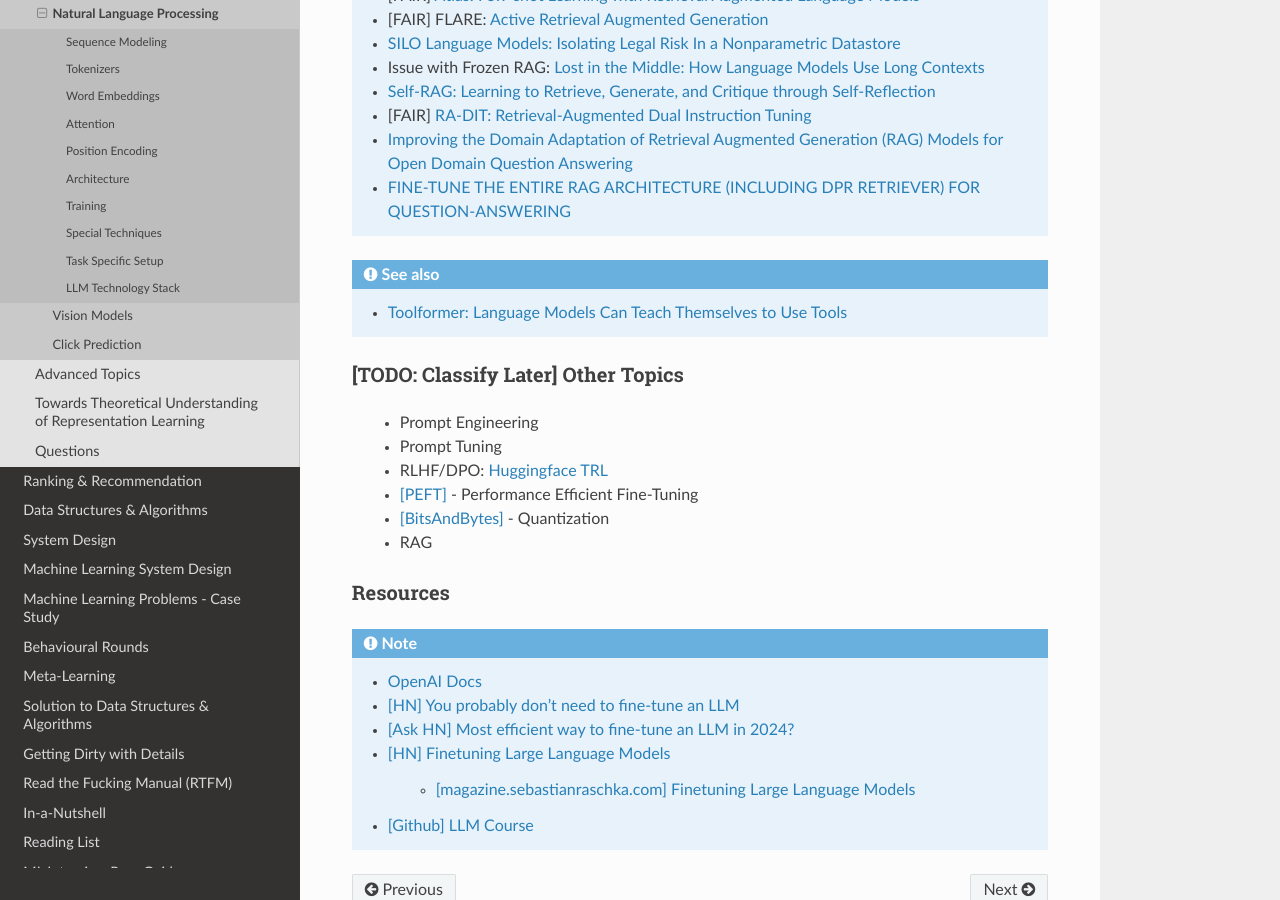
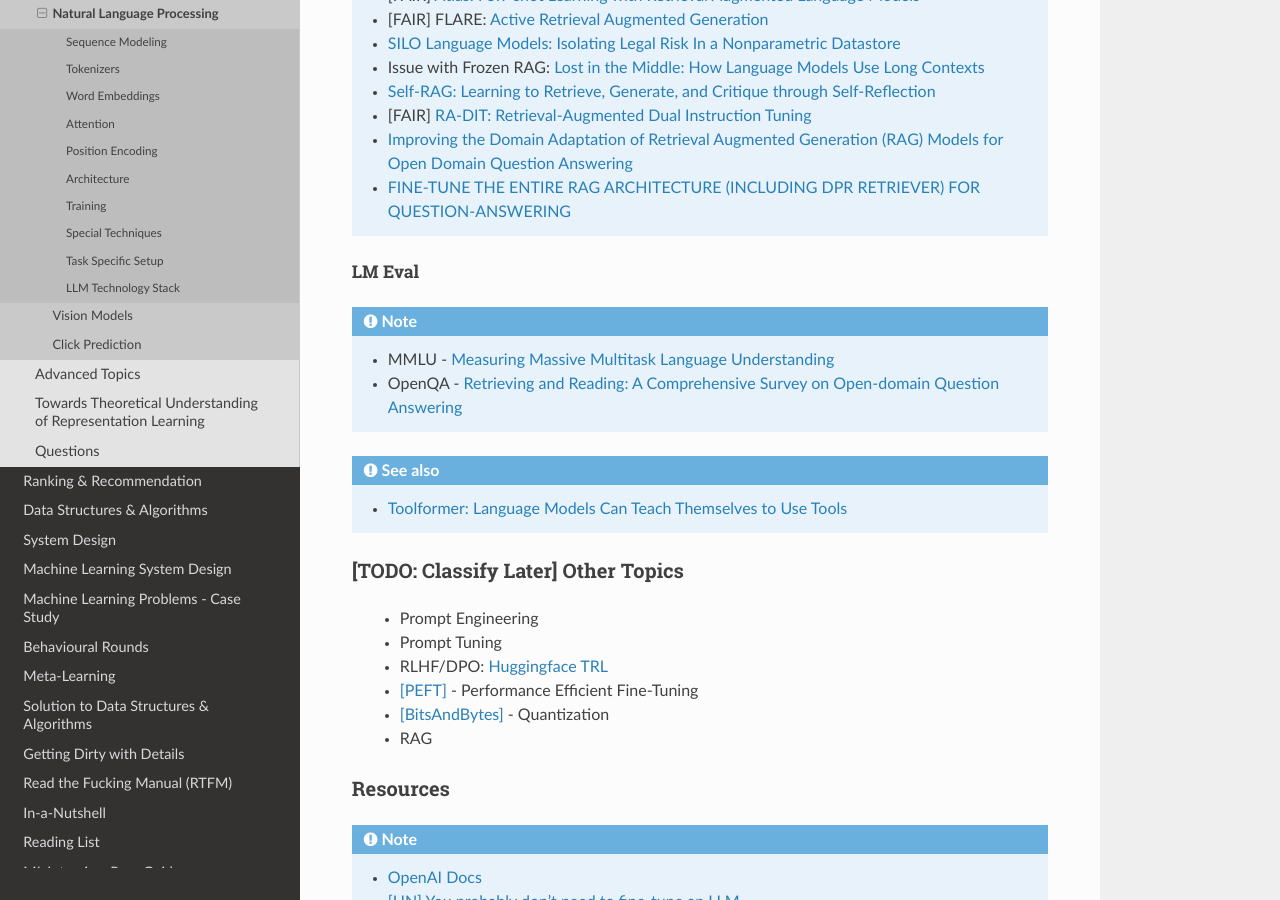
Before and after one commit to uselesstechjunks/leetcode, a Sphinx documentation site: the page built from docs/source/dl/application/nlp.rst, in a window 1280 px wide and 900 px high, scrolled down 8410 px. Built offline with Sphinx 7.4.7 and the Read the Docs theme 2.0.0, drawn with Linux system fonts in a browser that asks for light colours.

Commit message:
Update nlp.rst

```diff
--- a/docs/source/dl/application/nlp.rst
+++ b/docs/source/dl/application/nlp.rst
@@ -314,6 +314,12 @@ Trained RAG
 	* `Improving the Domain Adaptation of Retrieval Augmented Generation (RAG) Models for Open Domain Question Answering <https://arxiv.org/pdf/2210.02627v1>`_
 	* `FINE-TUNE THE ENTIRE RAG ARCHITECTURE (INCLUDING DPR RETRIEVER) FOR QUESTION-ANSWERING <https://arxiv.org/pdf/2106.11517v1>`_
 
+LM Eval
+^^^^^^^^^^^^^^^^^^^^^^^^^^^^^^^^^^^^^^^^^^^^^^^^^^^^^^^^^^^^^^^^^^^^^^^^^^^^^^^^^^^^^^^^^
+.. note::
+	* MMLU - `Measuring Massive Multitask Language Understanding <https://arxiv.org/pdf/2009.03300>`_
+	* OpenQA - `Retrieving and Reading: A Comprehensive Survey on Open-domain Question Answering <https://arxiv.org/pdf/2101.00774>`_
+
 .. seealso::
 	* `Toolformer: Language Models Can Teach Themselves to Use Tools <https://arxiv.org/pdf/2302.04761>`_
 
```
